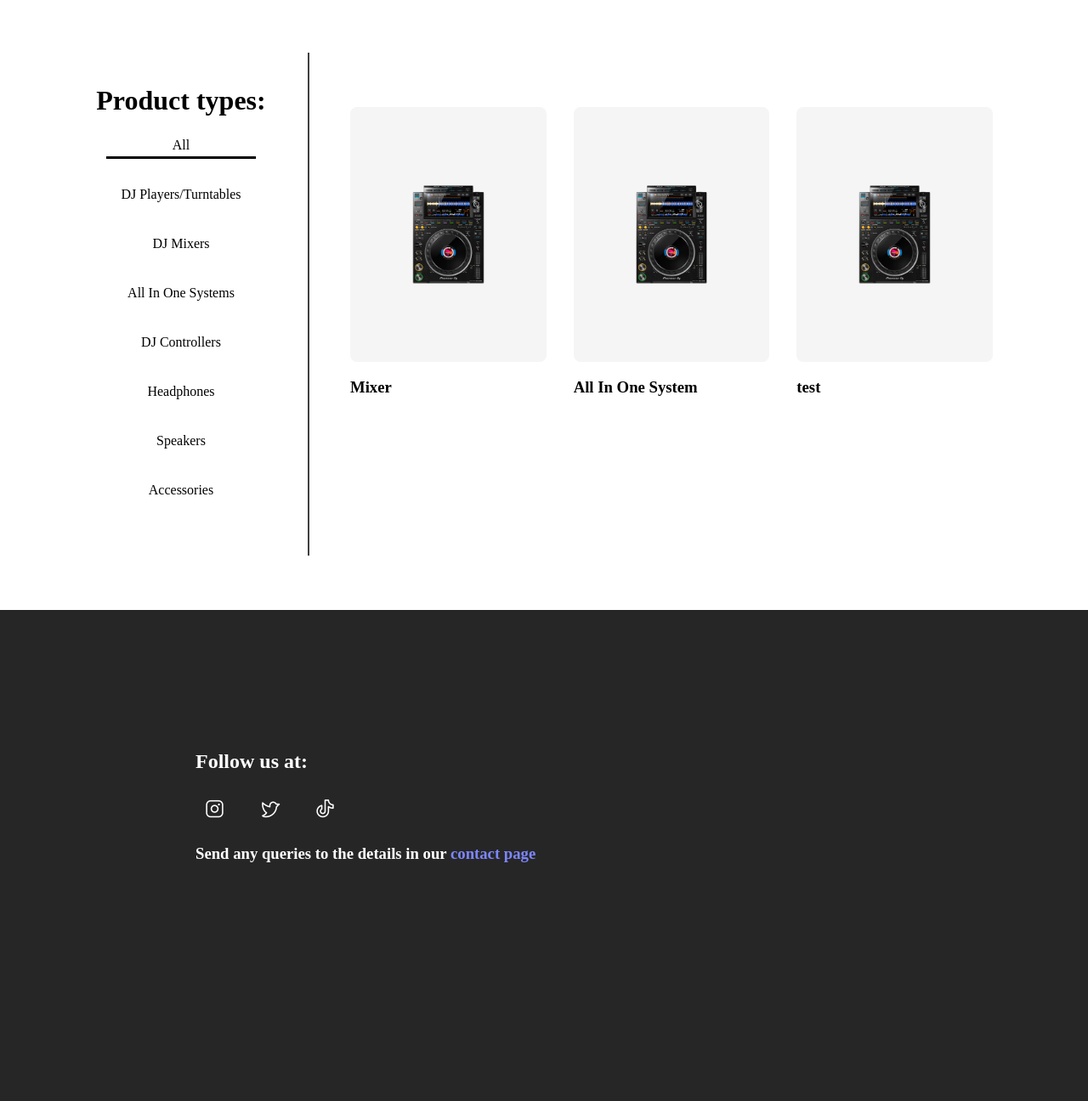
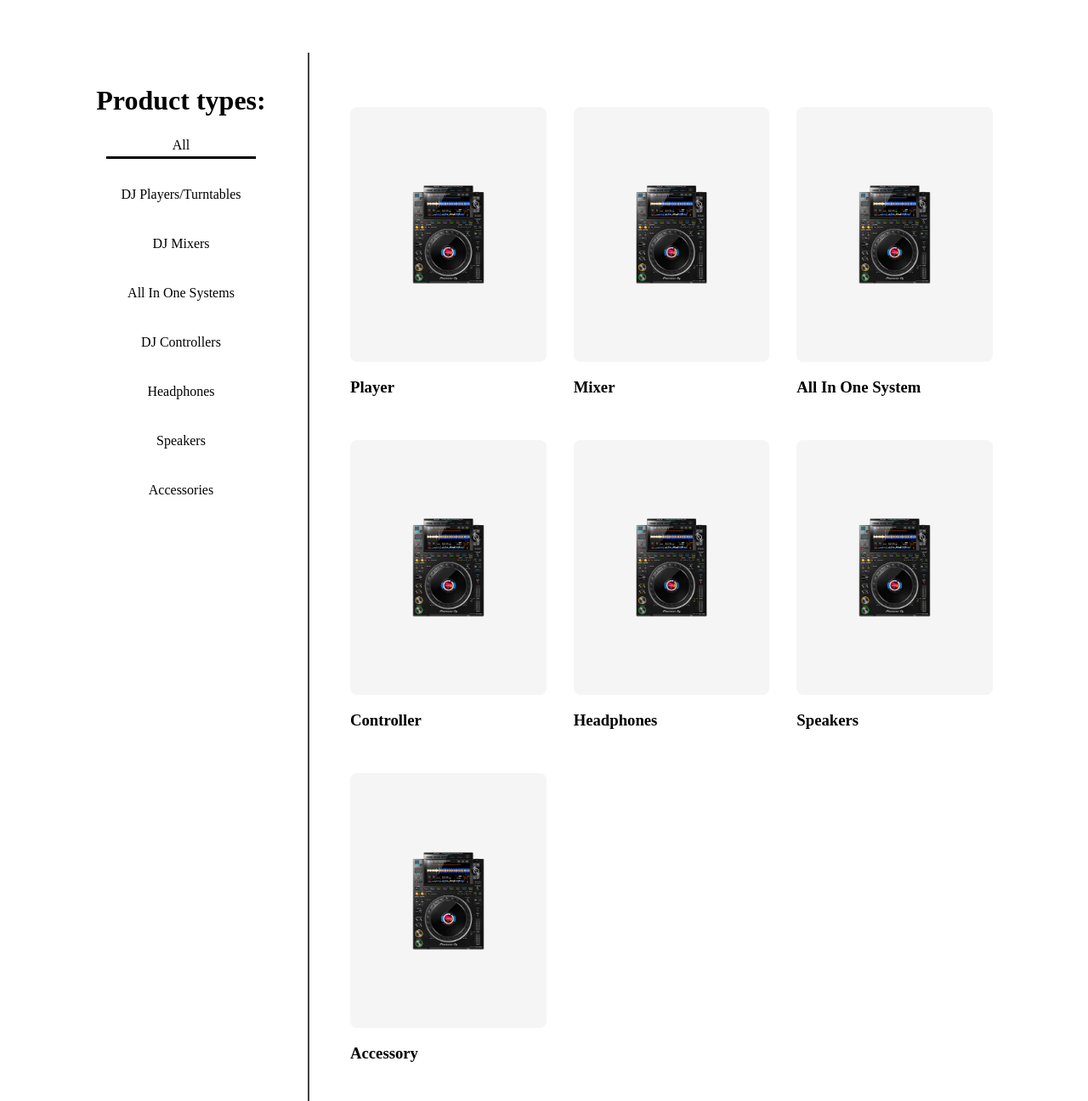
Before and after one commit to bigdavdav/BigProject, a plain HTML site: page courses.html in a window 1280 px wide. Shown: the part 564-1860 px from the top of the page at 85% size. Drawn offline with nearby package versions, Linux system fonts and the light colour scheme.

Commit message:
random stuff

```diff
--- a/courses.html
+++ b/courses.html
@@ -70,7 +70,7 @@
         <button class="category-button accessory">Accessories</button>
       </aside>
       <main>
-          <a class="item-container player hidden" href="#">
+          <a class="item-container player" href="#">
             <img class="product-image" src="Assets/ProductImages/CDJ-3000-1.png"></img>
             <h3>Player</h3>
           </a>
@@ -82,25 +82,21 @@
             <img class="product-image" src="Assets/ProductImages/CDJ-3000-1.png"></img>
             <h3>All In One System</h3>
           </a>
-          <a class="item-container controller hidden" href="#">
+          <a class="item-container controller" href="#">
             <img class="product-image" src="Assets/ProductImages/CDJ-3000-1.png"></img>
             <h3>Controller</h3>
           </a>
-          <a class="item-container headphone hidden" href="#">
+          <a class="item-container headphone" href="#">
             <img class="product-image" src="Assets/ProductImages/CDJ-3000-1.png"></img>
             <h3>Headphones</h3>
           </a>
-          <a class="item-container speaker hidden" href="#">
+          <a class="item-container speaker" href="#">
             <img class="product-image" src="Assets/ProductImages/CDJ-3000-1.png"></img>
             <h3>Speakers</h3>
           </a>
-          <a class="item-container accessory hidden" href="#">
+          <a class="item-container accessory" href="#">
             <img class="product-image" src="Assets/ProductImages/CDJ-3000-1.png"></img>
             <h3>Accessory</h3>
-          </a>
-          <a class="item-container random" href="#">
-            <img class="product-image" src="Assets/ProductImages/CDJ-3000-1.png"></img>
-            <h3>test</h3>
           </a>
         </main>
       </div>
--- a/login.js
+++ b/login.js
@@ -1,5 +1,3 @@
-// ---------------------- Fetching users --------------------------
-
 let users = []
 
 fetch('./users.json')
```
Also changed, not shown: equipment.html (+5 -9 lines).
